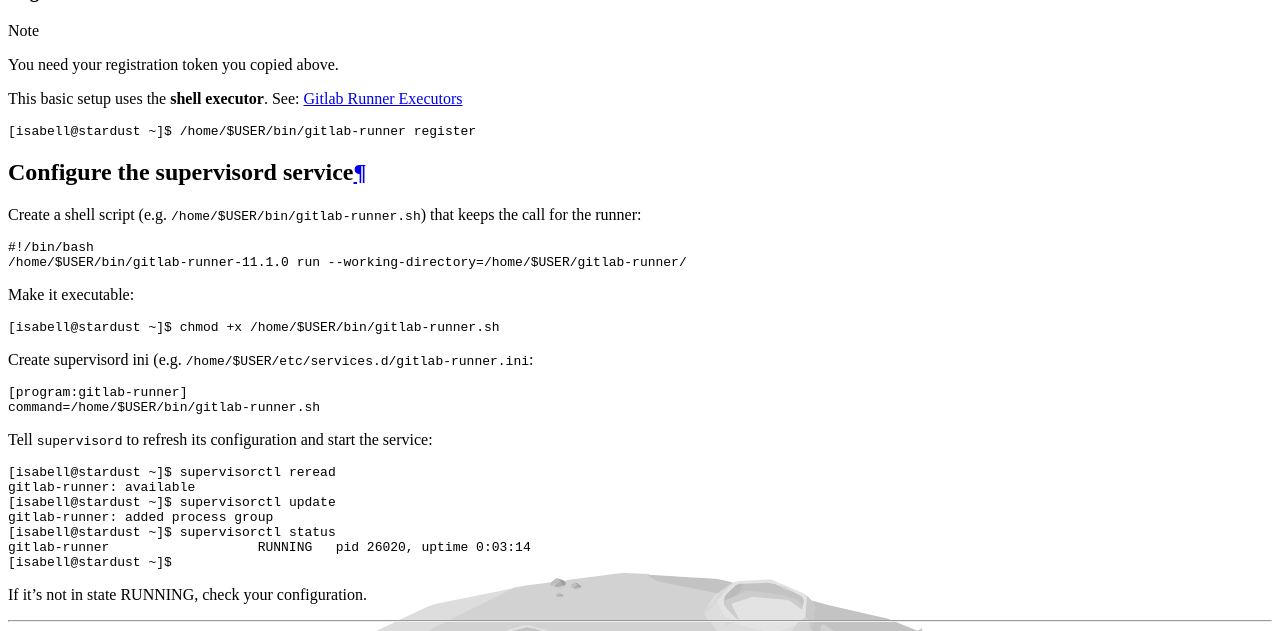
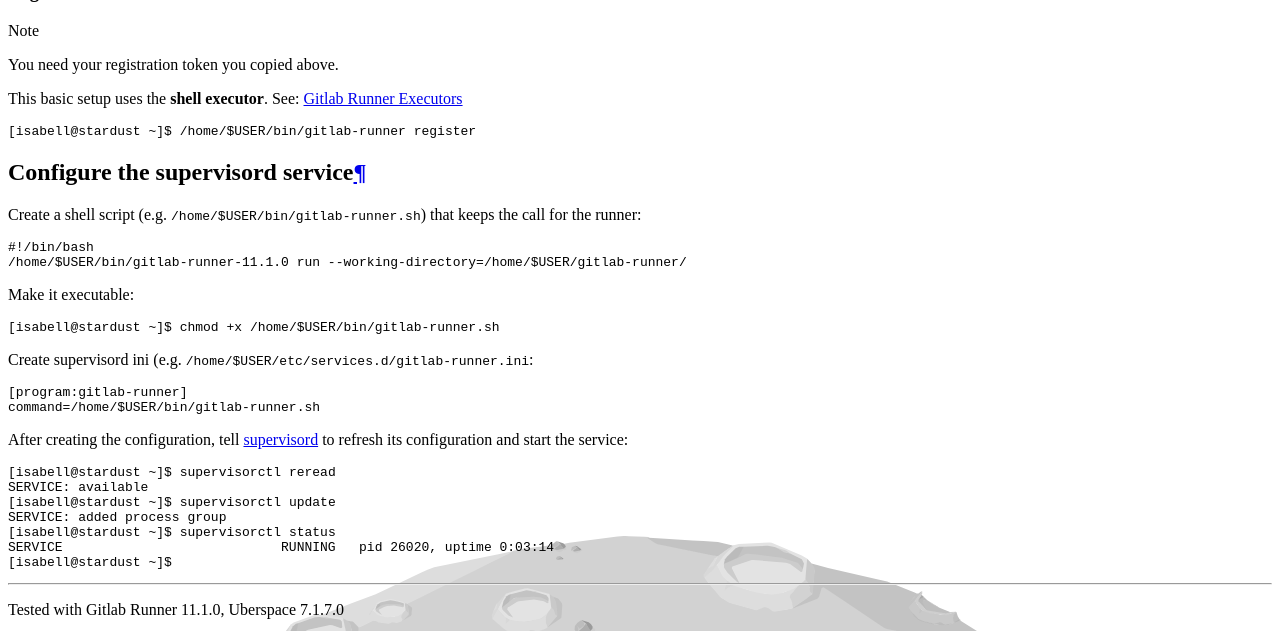
Before and after one commit to Uberspace/lab, a Sphinx documentation site: the page built from source/guide_gitlab-runner.rst, in a window 1280 px wide and 900 px high, scrolled down 3498 px, cut to the strip 0-631 px from the top of the window. Built offline with Sphinx 7.4.7 and the Read the Docs theme 2.0.0, drawn with Linux system fonts in a browser that asks for light colours.

```diff
--- a/source/guide_gitlab-runner.rst
+++ b/source/guide_gitlab-runner.rst
@@ -110,21 +110,7 @@ Create supervisord ini (e.g. ``/home/$USER/etc/services.d/gitlab-runner.ini``:
   [program:gitlab-runner]
   command=/home/$USER/bin/gitlab-runner.sh
 
-
-Tell ``supervisord`` to refresh its configuration and start the service:
-
-::
-
- [isabell@stardust ~]$ supervisorctl reread
- gitlab-runner: available
- [isabell@stardust ~]$ supervisorctl update
- gitlab-runner: added process group
- [isabell@stardust ~]$ supervisorctl status
- gitlab-runner                   RUNNING   pid 26020, uptime 0:03:14
- [isabell@stardust ~]$
-
-
-If it’s not in state RUNNING, check your configuration.
+.. include:: includes/supervisord.rst
 
 .. _Gitlab: https://gitlab.com
 .. _Gitlab Runner docs: https://docs.gitlab.com/runner/
```
